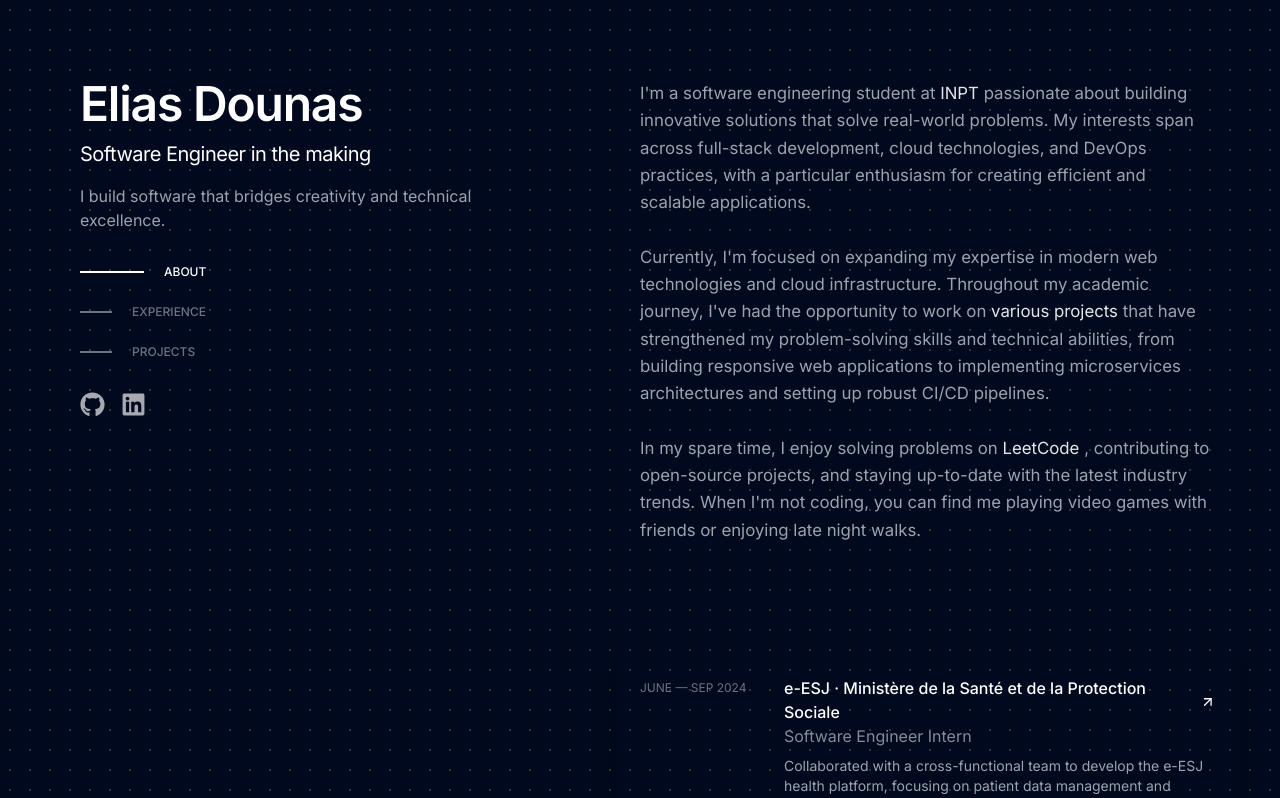
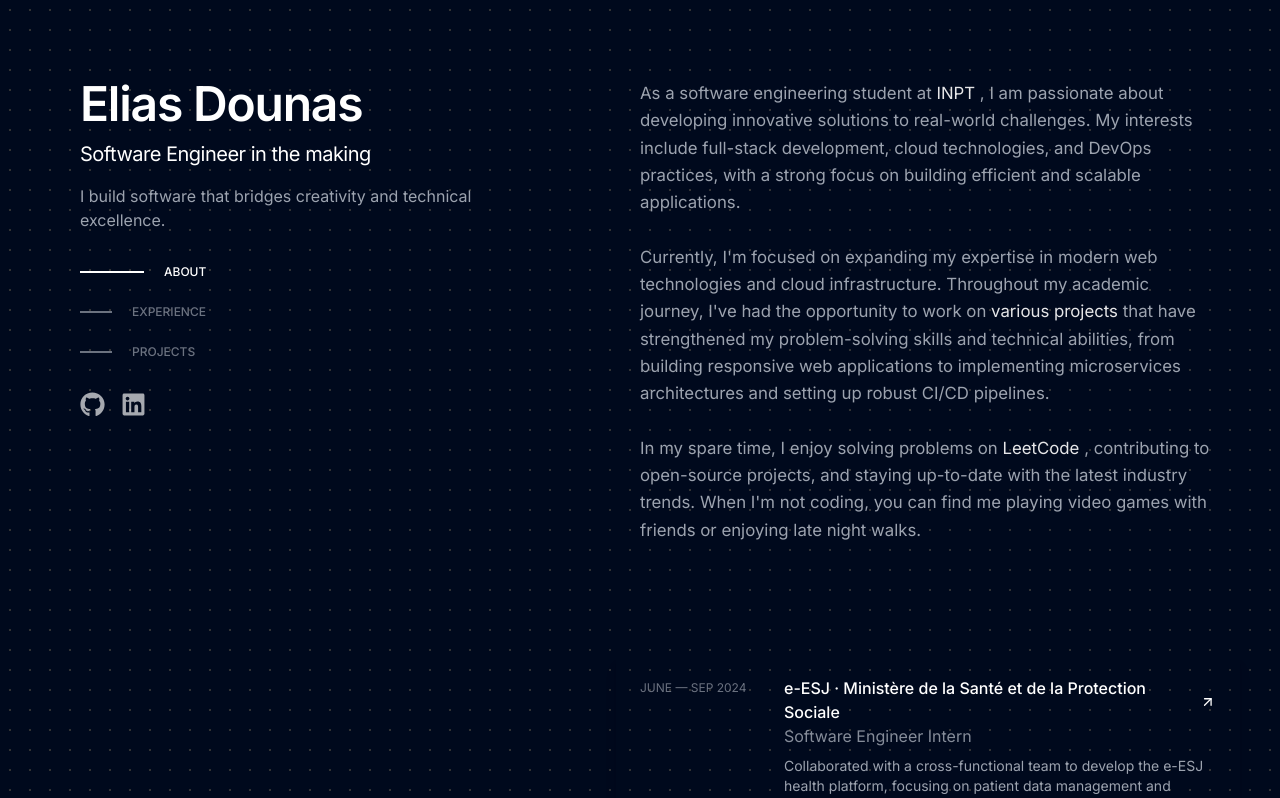
Before and after one commit to eliasDounas/my-portfolio, a Next.js app: page / in a window 1280 px wide. Shown: the top 798 px of the page. Built offline with nearby package versions, Linux system fonts and the light colour scheme.

Commit message:
updated about

```diff
--- a/src/Components/About.jsx
+++ b/src/Components/About.jsx
@@ -2,7 +2,7 @@ export const About = () => {
   return (
     <div className="text-gray-400 lg:px-6 text-body leading-relaxed">
       <p className=""></p>
-      I&apos;m a software engineering student at{" "}
+      As a software engineering student at{" "}
       <a
         href="http://www.inpt.ac.ma/"
         target="_blank"
@@ -11,10 +11,7 @@ export const About = () => {
       >
         INPT
       </a>{" "}
-      passionate about building innovative solutions that solve real-world
-      problems. My interests span across full-stack development, cloud
-      technologies, and DevOps practices, with a particular enthusiasm for
-      creating efficient and scalable applications.
+      , I am passionate about developing innovative solutions to real-world challenges. My interests include full-stack development, cloud technologies, and DevOps practices, with a strong focus on building efficient and scalable applications.
       <br />
       <br />
       Currently, I&apos;m focused on expanding my expertise in modern web
```
